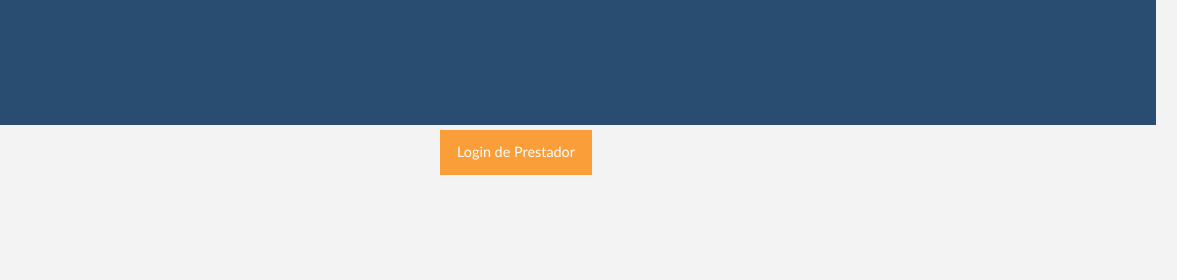
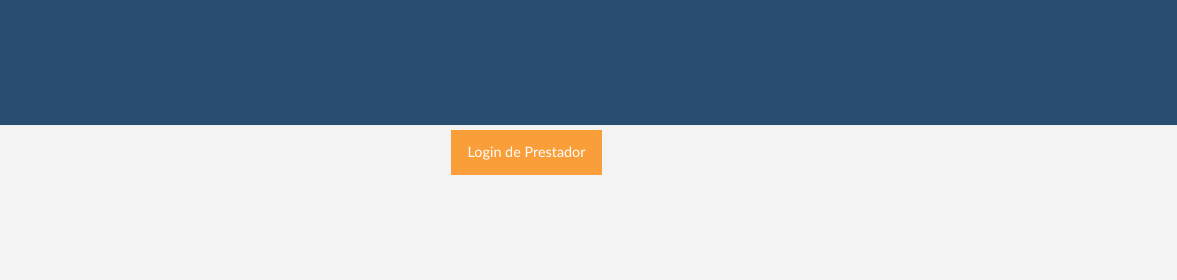
Before and after one commit to ACZGgit/associacaoMedica-operadora-zg-mvp.github.io, a plain HTML site: page login.html in a window 1280 px wide. Shown: the top 280 px of the page, 124-1301 px from the left, 1177 px wide, since content can reach past the window. Drawn offline with Linux system fonts and the light colour scheme.

```diff
--- a/css/estilo.css
+++ b/css/estilo.css
@@ -8,7 +8,7 @@
 body{
 	font-family: "Trebuchet MS", Helvetica, sans-serif;
 	background-color: #f3f3f3;
-	min-width: 300px;
+	min-width: 1301px;
 	/*border: 1px solid red;*/
 }
 
```
